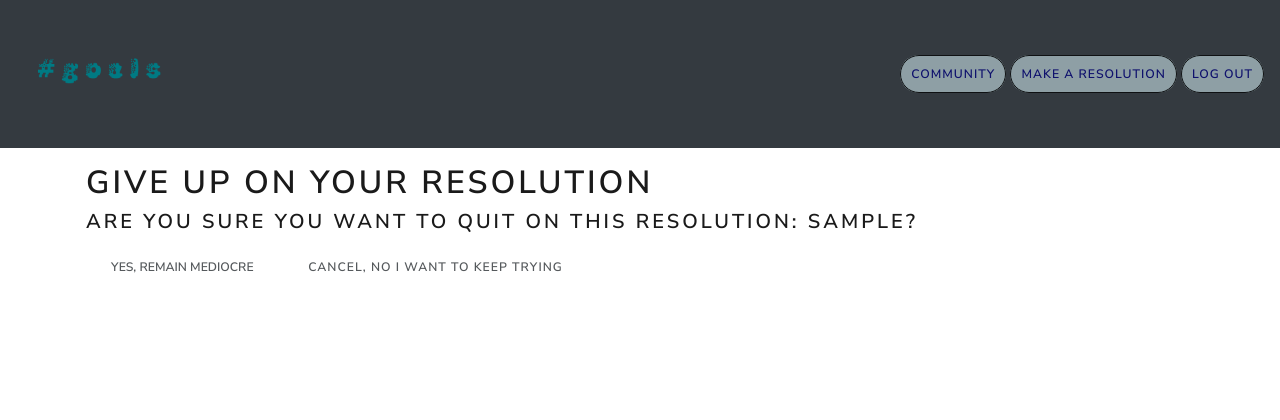
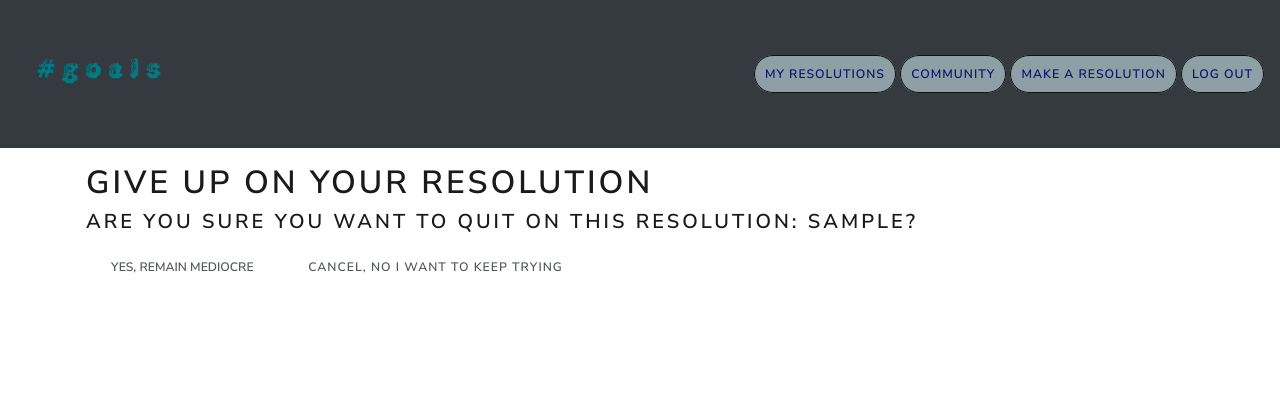
Before and after one commit to doriorio/goal-tracker, a Django app: page /resolutions/1/delete/ in a window 1280 px wide. Shown: the top 420 px of the page. Run offline with Django 3.2, Linux system fonts and the light colour scheme; a user stored in the database is signed in; tables that the repository leaves empty hold one stand-in row (values such as "Sample post"); some libraries are stand-ins or nearby versions.

Commit message:
Update profile page

```diff
--- a/main_app/admin.py
+++ b/main_app/admin.py
@@ -1,5 +1,6 @@
 from django.contrib import admin
-from .models import Resolution
+from .models import Resolution, Comment
 
 # Register your models here.
 admin.site.register(Resolution)
+admin.site.register(Comment)
--- a/main_app/templates/base.html
+++ b/main_app/templates/base.html
@@ -13,9 +13,10 @@
 </head>
 <body>
     <nav class="navbar navbar-light bg-dark" id="header">
-          <a href="/"><img height="100px"src="{% static 'images/logo.png' %}" id="goals-icon"/></a>
+          <a href="{% url 'index' %}"><img height="100px"src="{% static 'images/logo.png' %}" id="goals-icon"/></a>
                 <div class="justify-content-end">
                     {% if user.is_authenticated %}
+                    <a class="nav-item button-custom" href="{% url 'index' %}">My Resolutions</a></span>
                     <a class="nav-item button-custom" href="{% url 'index' %}">Community</a></span>
                     <a class="nav-item button-custom" href="{% url 'create' %}">Make a Resolution</a>
                     <a class="nav-item button-custom" href="{% url 'logout' %}">Log Out</a>
--- a/main_app/urls.py
+++ b/main_app/urls.py
@@ -5,9 +5,9 @@ urlpatterns = [
    path('', views.home, name='home'),
    path('resolutions/', views.ResolutionIndex.as_view(), name='index'),
    path('resolutions/<int:pk>', views.ResolutionDetail.as_view(), name='detail'),
+   path('resolutions/<int:pk>', views.ResolutionDetail.as_view(), name='detail'),
    path('resolutions/create/', views.ResolutionCreate.as_view(), name='create'),
    path('resolutions/<int:resolution_id>/add_comment/', views.add_comment, name='add_comment'),
-
    path('resolutions/<int:pk>/update/', views.ResolutionUpdate.as_view(), name="update"),
    path('resolutions/<int:pk>/delete/', views.ResolutionDelete.as_view(), name="delete"),
    path('accounts/signup/', views.signup, name='signup'),
```
